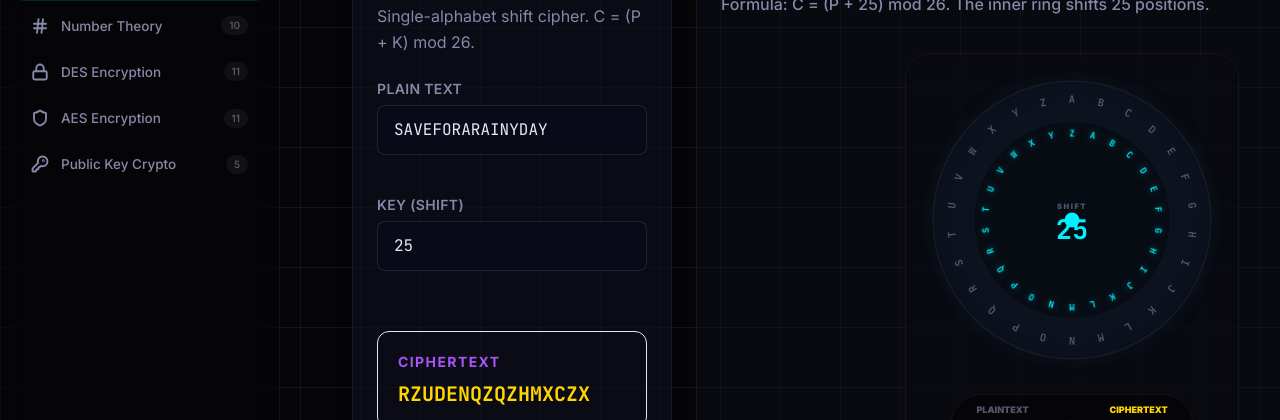
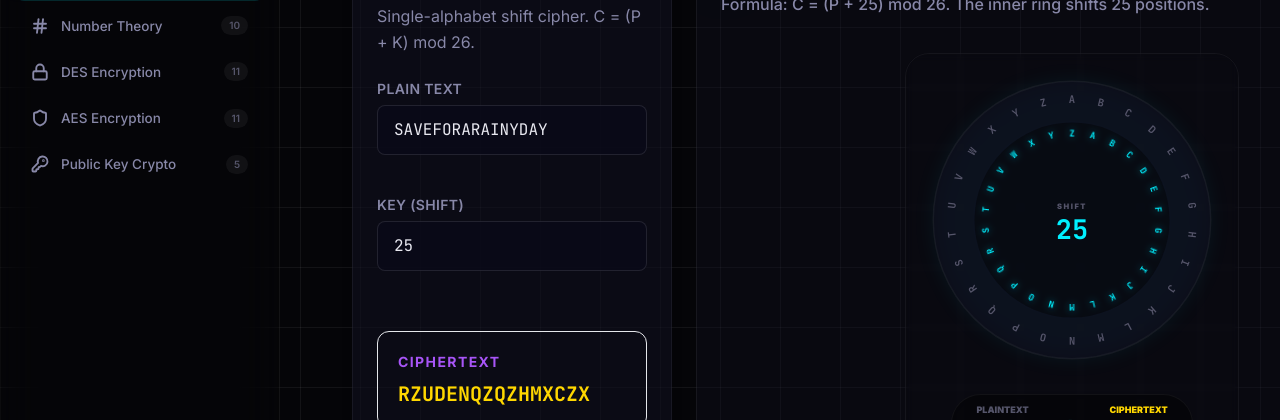
Before and after one commit to DnyChillTypin/Cryptography_Project, a React (Vite) app: page /classical in a window 1280 px wide. Shown: the part 273-693 px from the top of the page. Built offline with nearby package versions, Linux system fonts and the light colour scheme.

Commit message:
Remove central decorative circles to improve text legibility

```diff
--- a/src/features/classical-ciphers/components/CaesarCipherWheel.jsx
+++ b/src/features/classical-ciphers/components/CaesarCipherWheel.jsx
@@ -106,12 +106,10 @@ export function CaesarCipherWheel({ k = 0 }) {
 
           {/* DECORATIVE CENTER HUB & OVERLAY TEXT */}
           <g id="center-hub">
-            <circle cx={cx} cy={cy} r="10" className="fill-neon-cyan shadow-lg" />
-            <circle cx={cx} cy={cy} r="40" className="fill-transparent stroke-neon-cyan/10 stroke-dasharray-[2,4]" />
-
             <text x={cx} y={cy - 15} textAnchor="middle" className="fill-text-muted font-black text-[10px] uppercase tracking-[0.2em] select-none">SHIFT</text>
             <text x={cx} y={cy + 15} textAnchor="middle" dominantBaseline="middle" className="fill-neon-cyan font-mono text-4xl font-black select-none">{k}</text>
           </g>
+
 
           {/* ALIGNMENT INDICATOR (THE "NEEDLE") */}
           <line
```
